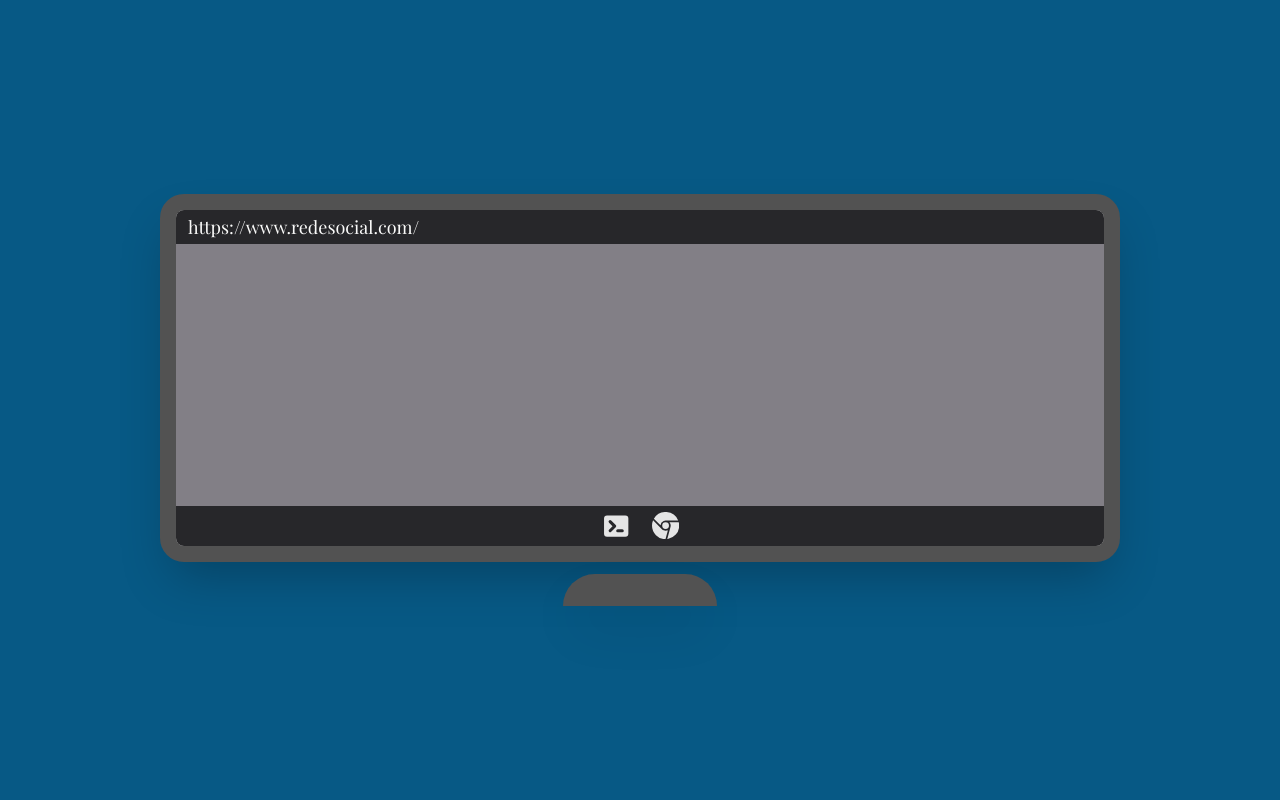
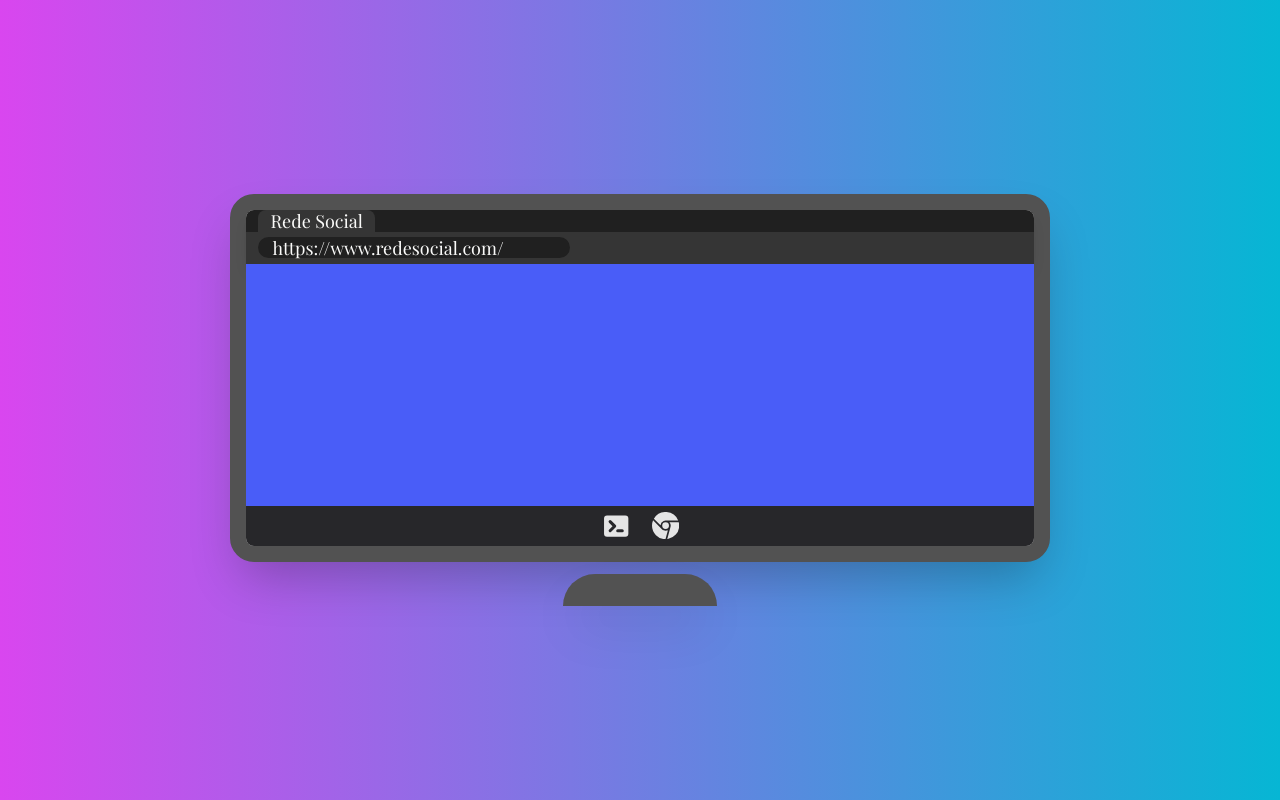
Before and after one commit to ArthurNobrega1/dns-game, a React (Vite) app: page / in a window 1280 px wide. Built offline with nearby package versions, Linux system fonts and the light colour scheme; a web font is replaced by a local one.

Commit message:
style the social media screen

```diff
--- a/src/App.tsx
+++ b/src/App.tsx
@@ -4,7 +4,7 @@ import Computer from "./components/Computer"
 function App() {
 
   return (
-    <div className="w-full flex items-center justify-center gap-3 h-full bg-sky-800">
+    <div className="w-full flex items-center justify-center gap-3 h-full bg-gradient-to-r from-fuchsia-500 to-cyan-500">
       <Toaster/>
       <Computer />
     </div>
--- a/src/components/Monitor.tsx
+++ b/src/components/Monitor.tsx
@@ -6,7 +6,7 @@ import Terminal from './apps/Terminal'
 export default function Monitor() {
   const [app, setApp] = useState('socialMedia')
   return (
-    <div className="flex flex-col justify-between w-3/4 h-[46%] max-md:h-[30%] bg-neutral-200 border-[1rem]
+    <div className="flex flex-col justify-between w-3/4 max-w-[64%] h-[46%] max-md:h-[30%] bg-neutral-200 border-[1rem]
     border-neutral-600 shadow-2xl rounded-3xl font-serif">
         {app === 'socialMedia' ?
           <SocialMedia/> :
--- a/src/components/ScreenSocialMedia.tsx
+++ b/src/components/ScreenSocialMedia.tsx
@@ -1,6 +1,6 @@
 export default function ScreenSocialMedia() {
     return (
-        <div className='flex-1 bg-[#827f86]'>
+        <div className='flex-1 bg-[#495df8]'>
         </div>
     )
 }
--- a/src/components/SearchBar.tsx
+++ b/src/components/SearchBar.tsx
@@ -1,8 +1,15 @@
 export default function SearchBar() {
     return (
-        <p className="flex items-center text-lg max-md:text-sm bg-zinc-800 text-stone-50 h-[10%] rounded-t-lg pl-3 py-3">
-            <span>https://www.redesocial.com/</span>
-            <input type="text" className="h-full pl-1 py-3 flex-1 bg-transparent text-stone-400" />
-        </p>
+        <div className="h-[16%] rounded-t-lg bg-[#202020] shadow-lg">
+            <div className="flex flex-col items-center justify-center h-2/5 w-fit px-3 ml-3 rounded-t-lg bg-[#353535] text-stone-50 text-lg max-md:text-[0.5rem]">
+                <p className="">Rede Social</p>
+            </div>
+            <div className="bg-[#353535] text-stone-50 h-3/5 flex items-center pl-3 ">
+                <div className="flex items-center text-lg max-md:text-[0.5rem] h-4/6 w-fit pl-3 rounded-3xl bg-[#202020] border-2 border-transparent ease-in-out duration-300 hover:bg-[#262626] focus-within:border-blue-500">
+                    <p>https://www.redesocial.com/</p>
+                    <input type="text" className="h-full pl-1 max-w-16 py-3 flex-1 bg-transparent text-stone-400 focus:outline-none" />
+                </div>
+            </div>
+        </div>
     )
 }
--- a/src/components/TaskBar.tsx
+++ b/src/components/TaskBar.tsx
@@ -10,8 +10,8 @@ const showInfoToast = (message: string) => {
   toast(message, {
     icon: 'ℹ️',
     style: {
-      background: '#1E40AF', // Classe Tailwind para cor de fundo (azul escuro)
-      color: '#FFFFFF', // Cor do texto
+      background: '#1E40AF',
+      color: '#FFFFFF'
     },
   })
 }
@@ -24,8 +24,8 @@ export default function TaskBar({setApp}: Props) {
 
   return (
     <div className='flex items-center justify-center gap-5 h-[12%] bg-zinc-800 rounded-b-lg'>
-          <HiTerminal onClick={() => handlleChangeApp('terminal')} fontSize={'190%'} className='text-[#e5e5e5] hover:text-stone-400 ease-in-out duration-300 cursor-pointer active:scale-75 active:text-[#e5e5e5]'/>
-          <BsBrowserChrome onClick={() => handlleChangeApp('socialMedia')} fontSize={'170%'} className='text-[#e5e5e5] hover:text-stone-400 ease-in-out duration-300 cursor-pointer active:scale-75 active:text-[#e5e5e5]'/>
+          <HiTerminal onClick={() => handlleChangeApp('terminal')} fontSize={'190%'} className='text-[#e5e5e5] hover:text-stone-400 ease-in-out duration-300 cursor-pointer active:scale-75 active:text-[#e5e5e5] max-md:max-h-4'/>
+          <BsBrowserChrome onClick={() => handlleChangeApp('socialMedia')} fontSize={'170%'} className='text-[#e5e5e5] hover:text-stone-400 ease-in-out duration-300 cursor-pointer active:scale-75 active:text-[#e5e5e5] max-md:max-h-3'/>
         </div>
   )
 }
```
